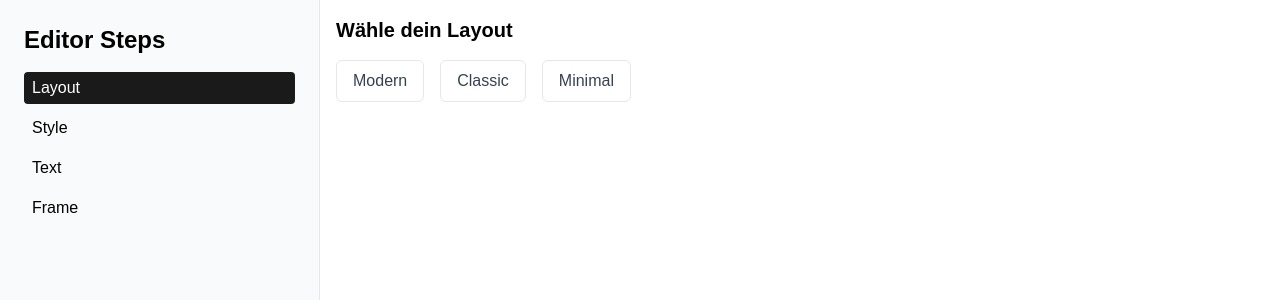
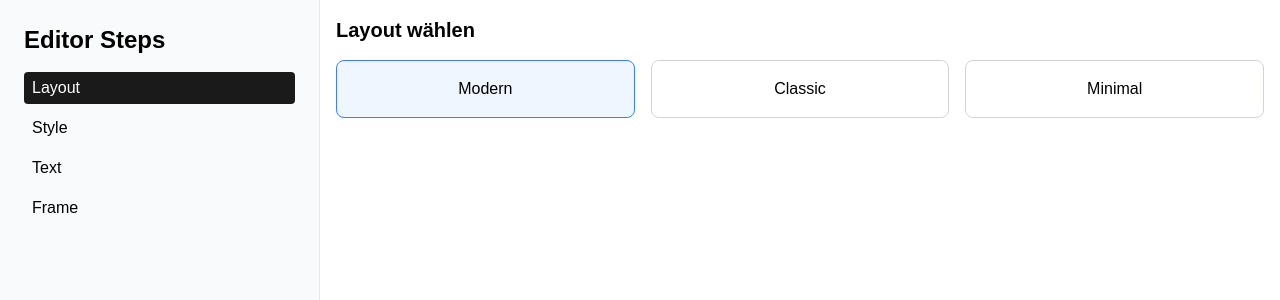
Before and after one commit to Thorgk91/trove-studio, a Next.js app: page /editor in a window 1280 px wide. Both pictures are taken after a click on the button "Layout". Shown: the top 300 px of the page. Built offline with nearby package versions, Linux system fonts and the light colour scheme.

Commit message:
chore: Debugging frame error

```diff
--- a/components/LayoutStep.tsx
+++ b/components/LayoutStep.tsx
@@ -1,33 +1,36 @@
+// components/LayoutStep.tsx
+
 import React from 'react'
-import { useEditorStore, LayoutOption } from '../store/editorStore'
+import { useEditorStore, LayoutType } from '../store/editorStore'
 
-const options: LayoutOption[] = ['Modern', 'Classic', 'Minimal']
+const layoutOptions: { id: LayoutType; label: string }[] = [
+  { id: 'single', label: 'Modern' },
+  { id: 'double', label: 'Classic' },
+  { id: 'grid',   label: 'Minimal' },
+]
 
 export default function LayoutStep() {
-  const layout = useEditorStore((s) => s.layout)
-  const setLayout = useEditorStore((s) => s.setLayout)
+  const { layout, setLayout } = useEditorStore((s) => ({
+    layout:    s.layout,
+    setLayout: s.setLayout,
+  }))
 
   return (
-    <div className="p-4 space-y-4">
-      <h2 className="text-xl font-semibold mb-2">Wähle dein Layout</h2>
-      <div className="flex gap-4">
-        {options.map((opt) => {
-          const selected = opt === layout
-          return (
-            <button
-              key={opt}
-              onClick={() => setLayout(opt)}
-              className={
-                'px-4 py-2 border rounded-md font-medium ' +
-                (selected
-                  ? 'bg-primary text-white border-primary'
-                  : 'bg-white text-gray-700 hover:bg-gray-100')
-              }
-            >
-              {opt}
-            </button>
-          )
-        })}
+    <div className="p-4">
+      <h2 className="text-xl font-semibold mb-4">Layout wählen</h2>
+      <div className="grid grid-cols-3 gap-4">
+        {layoutOptions.map((opt) => (
+          <div
+            key={opt.id}
+            onClick={() => setLayout(opt.id)}
+            className={`
+              cursor-pointer p-4 border rounded-lg text-center transition-colors
+              ${layout === opt.id ? 'border-blue-500 bg-blue-50' : 'border-gray-300 bg-white'}
+            `}
+          >
+            {opt.label}
+          </div>
+        ))}
       </div>
     </div>
   )
```
